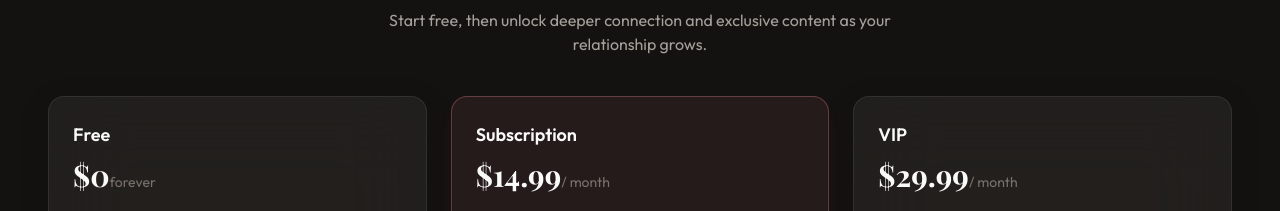
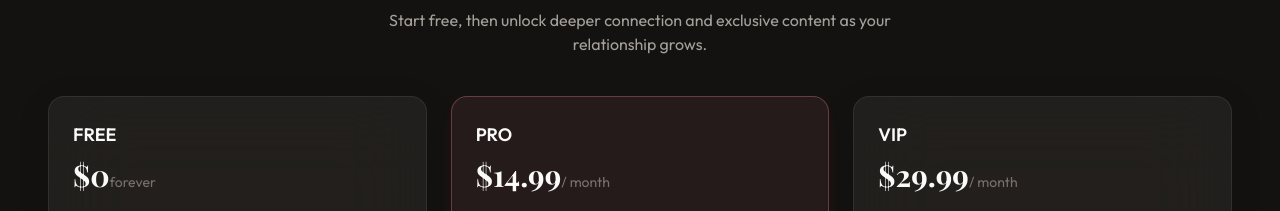
Before and after one commit to JediWebDev/VirtuaCrush, a React (Vite) app: page / in a window 1280 px wide. Shown: the part 1741-1952 px from the top of the page. Built offline with nearby package versions, Linux system fonts and the light colour scheme; a web font is replaced by a local one.

Commit message:
Update HomePage.tsx

```diff
--- a/src/pages/HomePage.tsx
+++ b/src/pages/HomePage.tsx
@@ -12,7 +12,7 @@ interface HomePageProps {
 
 const PRICING_TIERS = [
   {
-    name: "Free",
+    name: "FREE",
     price: "$0",
     period: "forever",
     highlight: false,
@@ -23,7 +23,7 @@ const PRICING_TIERS = [
     ],
   },
   {
-    name: "Subscription",
+    name: "PRO",
     price: "$14.99",
     period: "/ month",
     highlight: true,
```
